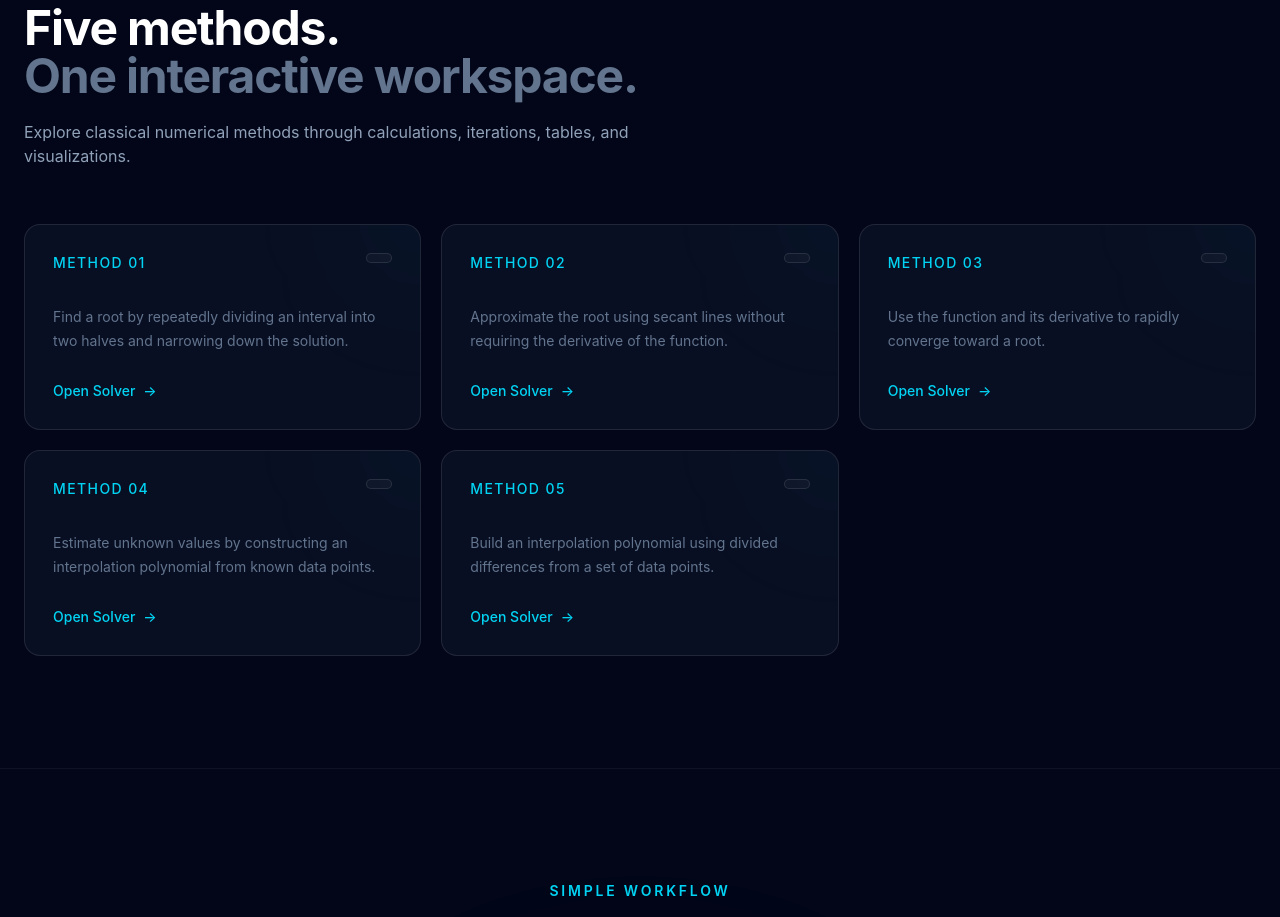
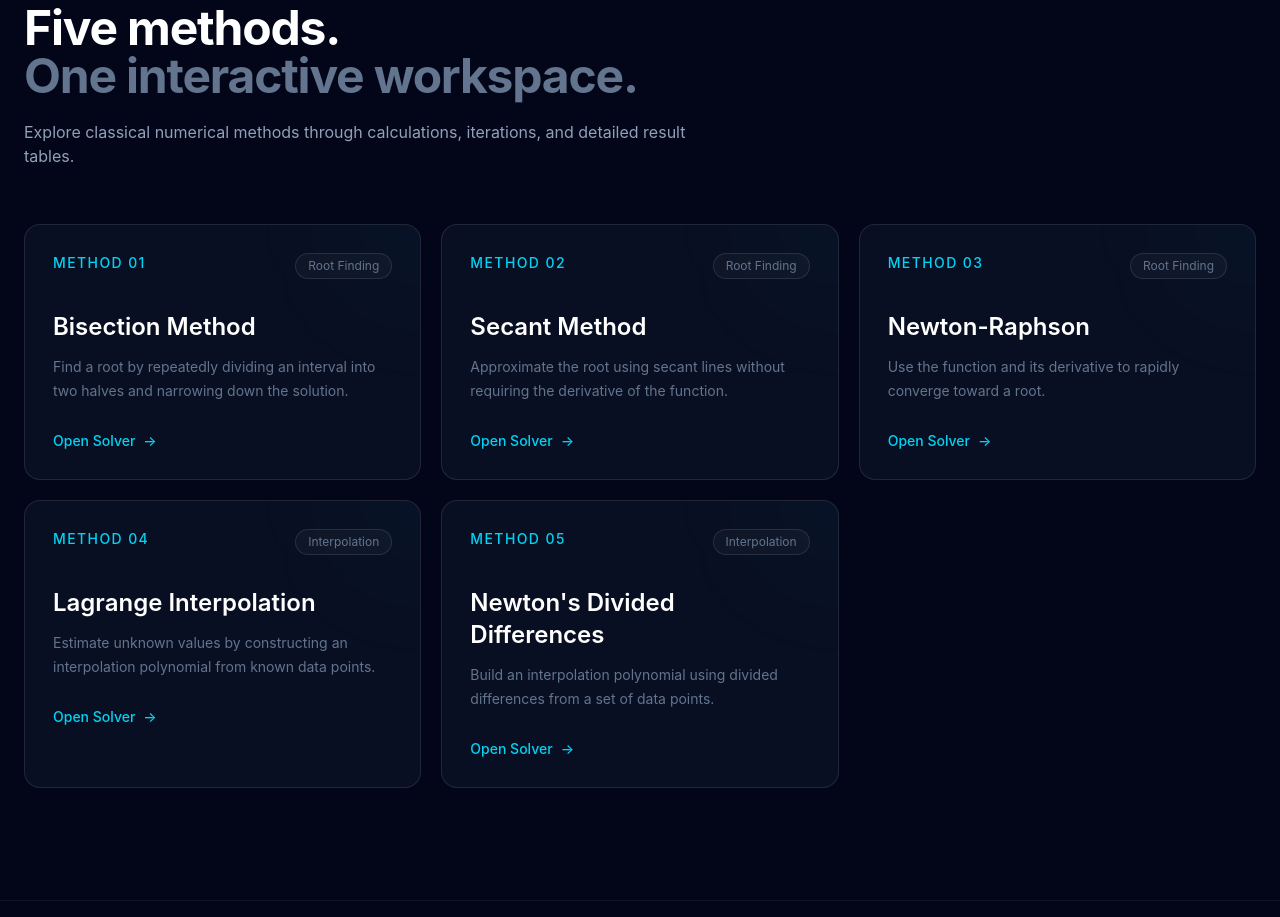
Before and after one commit to iishikaverma/numerix-frontend, a React (Vite) app: page / in a window 1280 px wide. Shown: the part 940-1857 px from the top of the page. Built offline with nearby package versions, Linux system fonts and the light colour scheme; no server answers.

Commit message:
fix: update homepage method cards

```diff
--- a/src/components/home/MethodPreview.tsx
+++ b/src/components/home/MethodPreview.tsx
@@ -3,43 +3,43 @@ import MethodCard from "../methods/MethodCard";
 const methods = [
   {
     number: "01",
-    title: "Bisection Method",
+    name: "Bisection Method",
+    category: "Root Finding",
     description:
       "Find a root by repeatedly dividing an interval into two halves and narrowing down the solution.",
-    formula: "c = (a + b) / 2",
-    accent: "bg-cyan-400",
+    path: "/methods/bisection",
   },
   {
     number: "02",
-    title: "Secant Method",
+    name: "Secant Method",
+    category: "Root Finding",
     description:
       "Approximate the root using secant lines without requiring the derivative of the function.",
-    formula: "xₙ₊₁ = xₙ − f(xₙ)(xₙ−xₙ₋₁)/(f(xₙ)−f(xₙ₋₁))",
-    accent: "bg-purple-400",
+    path: "/methods/secant",
   },
   {
     number: "03",
-    title: "Newton-Raphson",
+    name: "Newton-Raphson",
+    category: "Root Finding",
     description:
       "Use the function and its derivative to rapidly converge toward a root.",
-    formula: "xₙ₊₁ = xₙ − f(xₙ)/f′(xₙ)",
-    accent: "bg-blue-400",
+    path: "/methods/newton",
   },
   {
     number: "04",
-    title: "Lagrange Interpolation",
+    name: "Lagrange Interpolation",
+    category: "Interpolation",
     description:
       "Estimate unknown values by constructing an interpolation polynomial from known data points.",
-    formula: "P(x) = Σ yᵢLᵢ(x)",
-    accent: "bg-emerald-400",
+    path: "/methods/lagrange",
   },
   {
     number: "05",
-    title: "Newton's Divided Differences",
+    name: "Newton's Divided Differences",
+    category: "Interpolation",
     description:
       "Build an interpolation polynomial using divided differences from a set of data points.",
-    formula: "P(x) = f[x₀] + f[x₀,x₁](x−x₀) + ...",
-    accent: "bg-amber-400",
+    path: "/methods/divided-difference",
   },
 ];
 
@@ -67,7 +67,7 @@ function MethodPreview() {
 
           <p className="mt-5 text-slate-400">
             Explore classical numerical methods through calculations,
-            iterations, tables, and visualizations.
+            iterations, and detailed result tables.
           </p>
         </div>
 
@@ -76,7 +76,11 @@ function MethodPreview() {
           {methods.map((method) => (
             <MethodCard
               key={method.number}
-              {...method}
+              number={method.number}
+              name={method.name}
+              category={method.category}
+              description={method.description}
+              path={method.path}
             />
           ))}
         </div>
```
